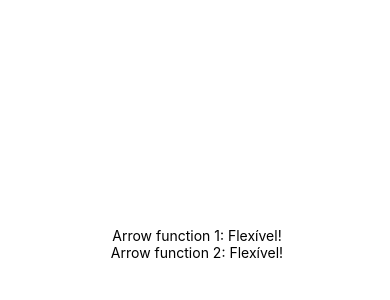
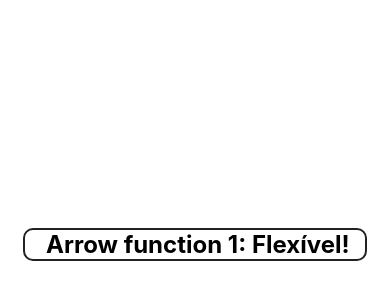
Before and after one commit to natanlf/exercicio1-fundamentos-react, a React Native app: screen / in a window 390 px wide. Shown: the part 178-478 px from the top of the page. Built offline with nearby package versions, Linux system fonts and the light colour scheme.

Commit message:
Criando estilo

```diff
--- a/src/componentes/Simples.js
+++ b/src/componentes/Simples.js
@@ -1,10 +1,8 @@
 import React from 'react'
 import { Text } from 'react-native'
+import Padrao from '../estilo/Padrao'
 
-//retornando mais de um componente com array
+//estamos usando o estilo Padrao que importamos e como colocamos dentro de um array, podemos colocar vários estilos
+//Com array [Padrao.ex], mas como não precisamos vamos tirar o array
 
-export default props =>
-[
-  <Text key={1}> Arrow function 1: {props.texto}</Text>,
-  <Text key={2}> Arrow function 2: {props.texto}</Text>
-]
+export default props => <Text style={Padrao.ex}> Arrow function 1: {props.texto}</Text>
--- /dev/null
+++ b/src/estilo/Padrao.js
@@ -0,0 +1,14 @@
+import { StyleSheet } from 'react-native'
+
+//Vamos importar esse style em outro arquivo, por isso o export
+export default StyleSheet.create({
+    ex: {
+        paddingHorizontal: 15,
+        marginVertical: 5,
+        borderRadius: 10,
+        borderWidth: 2,
+        borderColor: '#222',
+        fontSize: 24,
+        fontWeight: 'bold'
+    }
+})
```
